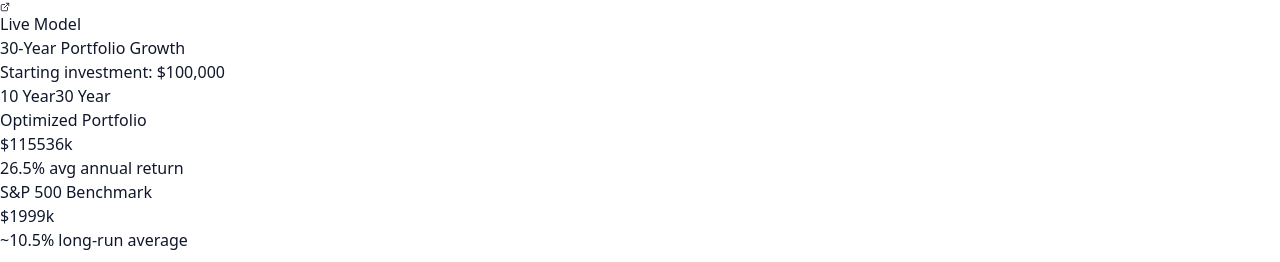
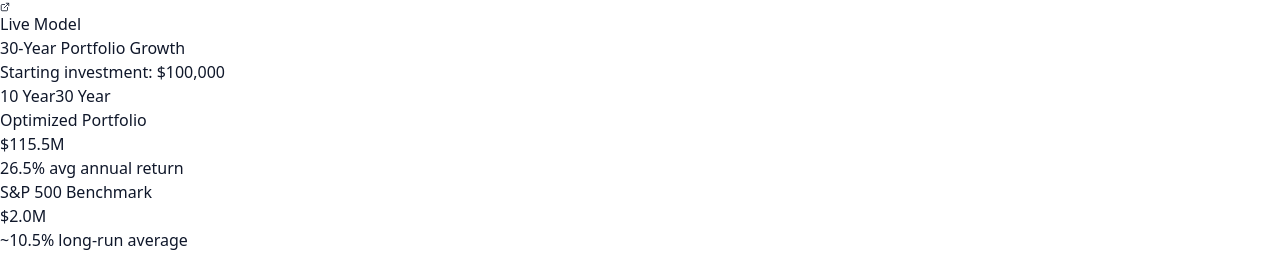
Before and after one commit to siddharthkusuma/PORTFOLIOV2, a React (Vite) app: page / in a window 1280 px wide. Shown: the part 2895-3157 px from the top of the page. Built offline with nearby package versions, Linux system fonts and the light colour scheme; no server answers.

Commit message:
Update App.jsx

```diff
--- a/src/App.jsx
+++ b/src/App.jsx
@@ -285,7 +285,7 @@ function PortfolioChart() {
           y: {
             ticks: {
               color: '#94a3b8', font: { size: 10 },
-              callback: v => `$${(v/1000).toFixed(0)}k`,
+              callback: v => v >= 1000000 ? `$${(v/1000000).toFixed(1)}M` : `$${(v/1000).toFixed(0)}k`,
             },
             grid: { color: 'rgba(148,163,184,0.1)' },
             border: { display: false },
@@ -313,6 +313,7 @@ function PortfolioChart() {
   const spFinal30  = Math.round(100000 * Math.pow(1.105, 30));
   const spFinal10  = Math.round(100000 * Math.pow(1.105, 10));
   const spFinal    = mode === '30yr' ? spFinal30 : spFinal10;
+  const fmt = v => v >= 1000000 ? `$${(v/1000000).toFixed(1)}M` : `$${(v/1000).toFixed(0)}k`;
 
   return (
     <div className="bg-slate-950 rounded-[28px] p-6 md:p-8 mt-6">
@@ -340,14 +341,14 @@ function PortfolioChart() {
       <div className="grid grid-cols-2 gap-3 mb-6">
         <div className="bg-emerald-950/60 border border-emerald-900/50 rounded-2xl p-4">
           <p className="text-[10px] text-emerald-400 font-bold uppercase tracking-widest mb-1">Optimized Portfolio</p>
-          <p className="text-2xl font-black text-white">${(finalVal/1000).toFixed(0)}k</p>
+          <p className="text-2xl font-black text-white">{fmt(finalVal)}</p>
           <p className="text-emerald-400 text-xs font-semibold mt-0.5">
             {mode==='30yr' ? '26.5%' : '12.7%'} avg annual return
           </p>
         </div>
         <div className="bg-slate-800/60 border border-slate-700/50 rounded-2xl p-4">
           <p className="text-[10px] text-slate-400 font-bold uppercase tracking-widest mb-1">S&P 500 Benchmark</p>
-          <p className="text-2xl font-black text-slate-300">${(spFinal/1000).toFixed(0)}k</p>
+          <p className="text-2xl font-black text-slate-300">{fmt(spFinal)}</p>
           <p className="text-slate-500 text-xs font-semibold mt-0.5">~10.5% long-run average</p>
         </div>
       </div>
```
